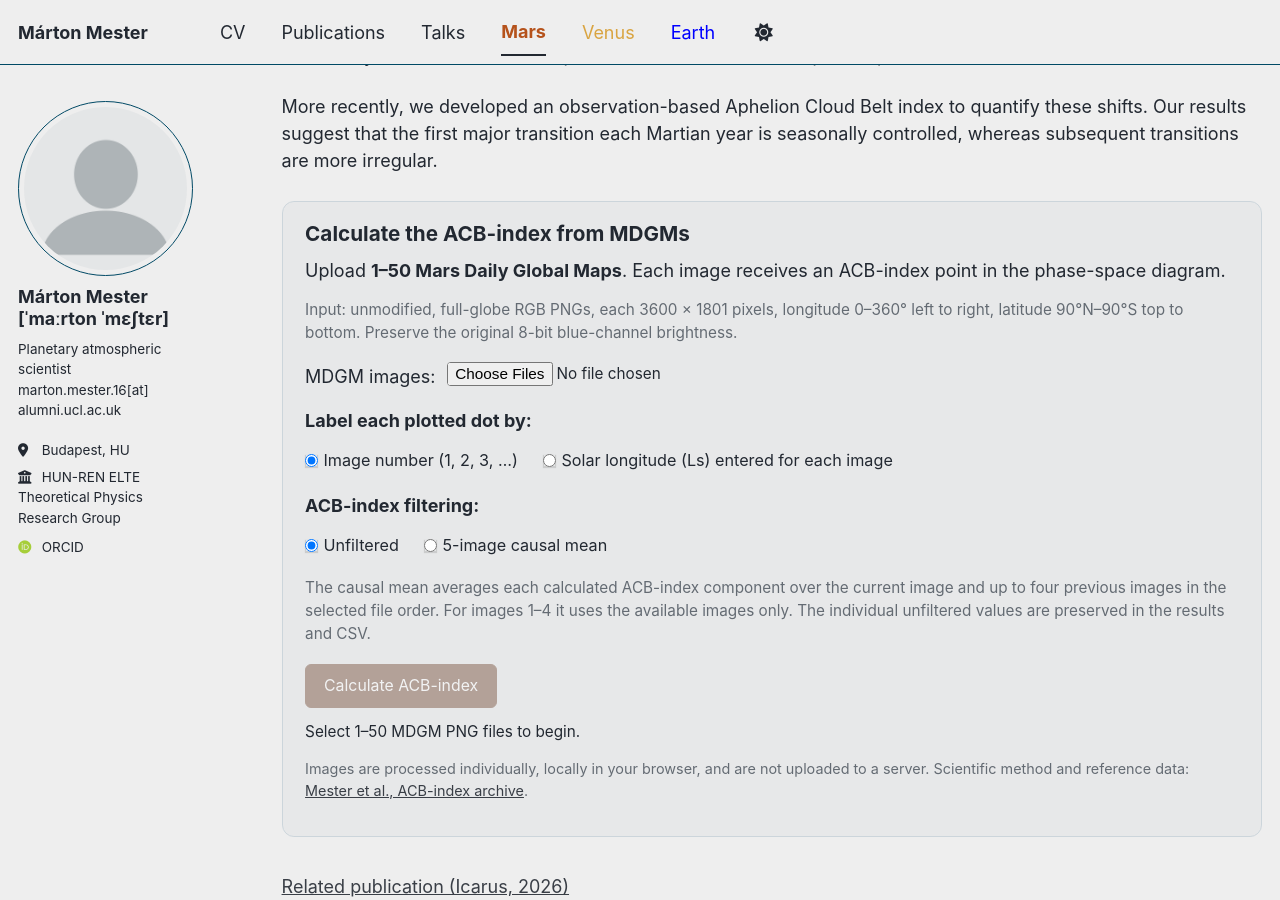
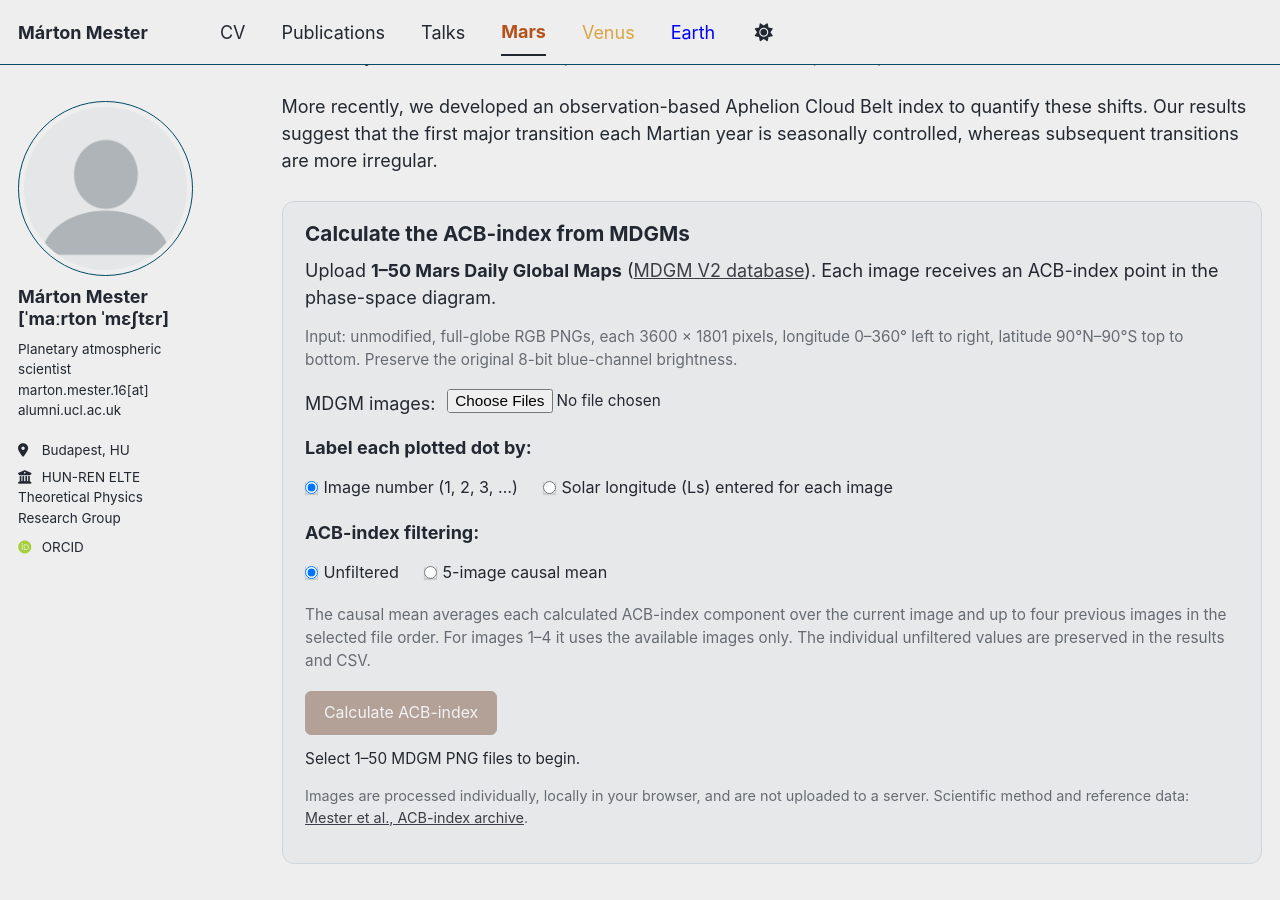
Before and after one commit to thengc6369/thengc6369.github.io, a Jekyll site: the page built from _pages/mars.html, in a window 1280 px wide and 900 px high, scrolled down 737 px. Built offline with Jekyll 4.4.1, drawn with Linux system fonts in a browser that asks for light colours; some web fonts are replaced; a script bundle is joined from its source files by our own code; library files that are not in the unit come from our copies.

Commit message:
Update acb-calculator.html

```diff
--- a/_includes/acb-calculator.html
+++ b/_includes/acb-calculator.html
@@ -34,7 +34,11 @@
   </style>
 
   <h3 id="acb-calculator-title">Calculate the ACB-index from MDGMs</h3>
-  <p>Upload <strong>1–50 Mars Daily Global Maps</strong>. Each image receives an ACB-index point in the phase-space diagram.</p>
+  <p>
+Upload <strong>1–50 Mars Daily Global Maps</strong>
+(<a href="https://doi.org/10.7910/DVN/U3766S" target="_blank" rel="noopener noreferrer">MDGM V2 database</a>).
+Each image receives an ACB-index point in the phase-space diagram.
+</p>
   <p class="acb-muted">Input: unmodified, full-globe RGB PNGs, each 3600 × 1801 pixels, longitude 0–360° left to right, latitude 90°N–90°S top to bottom. Preserve the original 8-bit blue-channel brightness.</p>
 
   <div class="acb-controls">
```
